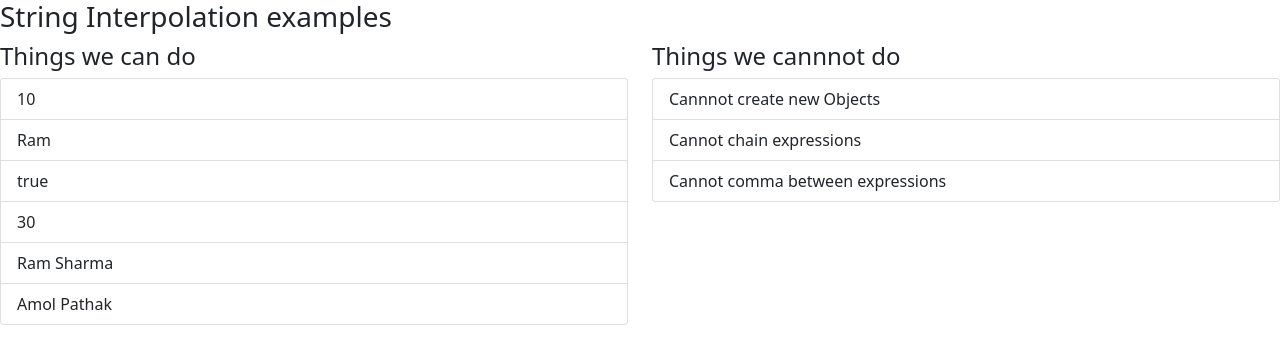
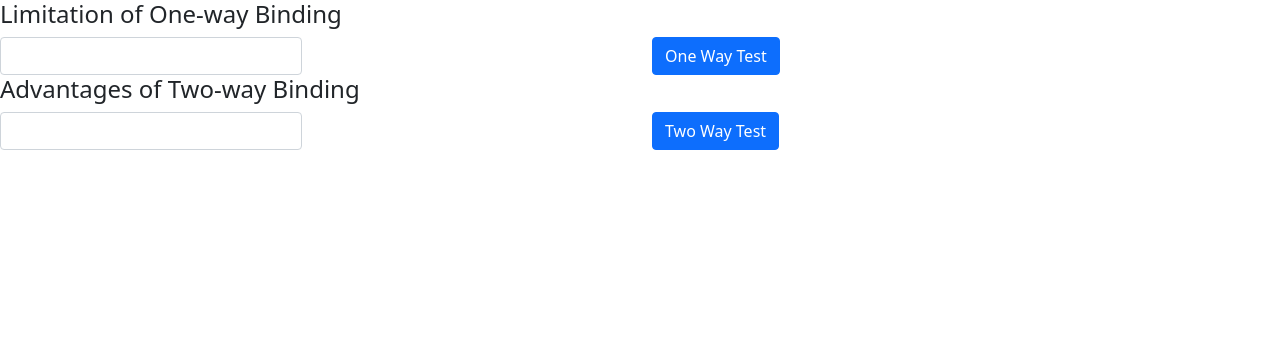
Before and after one commit to jrp1414/June2021App, an Angular app: page / in a window 1280 px wide. Shown: the top 364 px of the page. Built offline with nearby package versions, Linux system fonts and the light colour scheme.

Commit message:
Data Binding examples completed

```diff
--- a/src/app/app.component.html
+++ b/src/app/app.component.html
@@ -1 +1,6 @@
-<app-si></app-si>
+<!-- <app-si></app-si>
+<app-pb></app-pb> -->
+
+<!-- <app-eb></app-eb> -->
+
+<app-twb></app-twb>
--- /dev/null
+++ b/src/app/event-binding/event-binding.component.html
@@ -0,0 +1,21 @@
+<p>event-binding works!</p>
+
+<p>{{message}}</p>
+<!-- <button type="button" (click)="message='Test'" class="btn btn-primary">Save</button> -->
+
+<button type="button" (click)="onButtonClicked()" class="btn btn-primary">Save</button>
+
+<div class="alert alert-primary" (mouseenter)="onMouseEnter()" (mouseleave)="onMouseLeave()" role="alert">
+    <strong>Enter Mouse over it</strong>
+</div>
+
+<div class="form-group">
+  <label for="">Enter Name</label>
+  <!-- <input type="text" (input)="onTextChanged($event)" class="form-control" aria-describedby="helpId" placeholder=""> -->
+  <!-- <input type="text" (keyup)="onKeyUp($event)" class="form-control" aria-describedby="helpId" placeholder=""> -->
+  <input type="text" (keydown)="onKeyUp($event)" class="form-control" aria-describedby="helpId" placeholder="">
+  <small id="helpId" class="form-text text-muted">Help text</small>
+</div>
+<div class="alert alert-info" role="alert">
+    <strong>{{message2}}</strong>
+</div>
--- /dev/null
+++ b/src/app/event-binding/event-binding.component.ts
@@ -0,0 +1,32 @@
+import { Component, OnInit } from '@angular/core';
+
+@Component({
+  selector: 'app-eb',
+  templateUrl: './event-binding.component.html',
+  styles: [
+  ]
+})
+export class EventBindingComponent{
+
+  onButtonClicked(){
+    this.message = "Button Clicked";
+  }
+  message:string="";
+
+  onMouseEnter(){
+    this.message = "Mouse Entered";
+  }
+  onMouseLeave(){
+    this.message = "Mouse Left";
+  }
+
+  onTextChanged(data:any){
+    this.message = data.target.value;
+  }
+
+  message2:string="";
+  onKeyUp(data:any){
+    this.message2=data.target.value;
+  }
+
+}
--- a/src/app/property-binding/property-binding.component.html
+++ b/src/app/property-binding/property-binding.component.html
@@ -1 +1,6 @@
-<p>property-binding works!</p>
+<h3>Property Binding example</h3>
+
+<!-- <img src={{imageUrl}} alt=""> -->
+
+<img [src]="imageUrl" alt="">
+<button type="button" [disabled]="disableButton" class="btn btn-primary">Click Here</button>
--- a/src/app/property-binding/property-binding.component.ts
+++ b/src/app/property-binding/property-binding.component.ts
@@ -1,11 +1,18 @@
 import { Component } from '@angular/core';
 
 @Component({
-  selector: 'app-property-binding',
+  selector: 'app-pb',
   templateUrl: './property-binding.component.html',
   styles: [
   ]
 })
 export class PropertyBindingComponent {
-
+  imageUrl:string="https://angular.io/assets/images/logos/angular/angular.png";
+  disableButton:boolean=true;
+  constructor() {
+       setTimeout(() => {
+         this.imageUrl = "https://angular.io/assets/images/logos/angular/angular_solidBlack.png";
+         this.disableButton = false;
+       }, 5000);
+  }
 }
--- /dev/null
+++ b/src/app/twoway-binding/twoway-binding.component.html
@@ -0,0 +1,39 @@
+<h4>Limitation of One-way Binding</h4>
+<div class="row">
+    <div class="col-md-3">
+        <input type="text" class="form-control" (input)="OnewayChange($event)" >
+    </div>
+    <div class="col-md-3">
+        {{OnewayMessage}}
+    </div>
+    <div class="col-md-3">
+        <button type="button" (click)="OnewayTest()" class="btn btn-primary">One Way Test</button>
+    </div>
+</div>
+
+<h4>Advantages of Two-way Binding</h4>
+<div class="row">
+    <div class="col-md-3">
+        <input type="text" class="form-control" [(ngModel)]="TwowayMessage" >
+    </div>
+    <div class="col-md-3">
+        {{TwowayMessage}}
+    </div>
+    <div class="col-md-3">
+        <button type="button" (click)="TwowayTest()" class="btn btn-primary">Two Way Test</button>
+    </div>
+</div>
+
+
+<!-- <h4>Advantages of Two-way Binding</h4>
+<div class="row">
+    <div class="col-md-3">
+        <input type="text" class="form-control" [ngModel]="TwowayMessage" (ngModelChange)="TwowayChange($event)" >
+    </div>
+    <div class="col-md-3">
+        {{TwowayMessage}}
+    </div>
+    <div class="col-md-3">
+        <button type="button" (click)="TwowayTest()" class="btn btn-primary">Two Way Test</button>
+    </div>
+</div> -->
--- /dev/null
+++ b/src/app/twoway-binding/twoway-binding.component.ts
@@ -0,0 +1,27 @@
+import { Component, OnInit } from '@angular/core';
+
+@Component({
+  selector: 'app-twb',
+  templateUrl: './twoway-binding.component.html',
+  styles: [
+  ]
+})
+export class TwowayBindingComponent {
+  OnewayChange(data:any){
+    this.OnewayMessage = data.target.value;
+  }
+  OnewayMessage:string="";
+  OnewayTest(){
+    this.OnewayMessage = "One way limitation tested";
+  }
+  //=======================================================================
+  TwowayChange(data:string){
+    console.log(data);
+    this.TwowayMessage = data.toUpperCase();
+  }
+  TwowayMessage:string="";
+  TwowayTest(){
+    this.TwowayMessage = "Two way Testing";
+  }
+
+}
```
Also changed, not shown: src/app/app.module.ts (+9 -2 lines).
